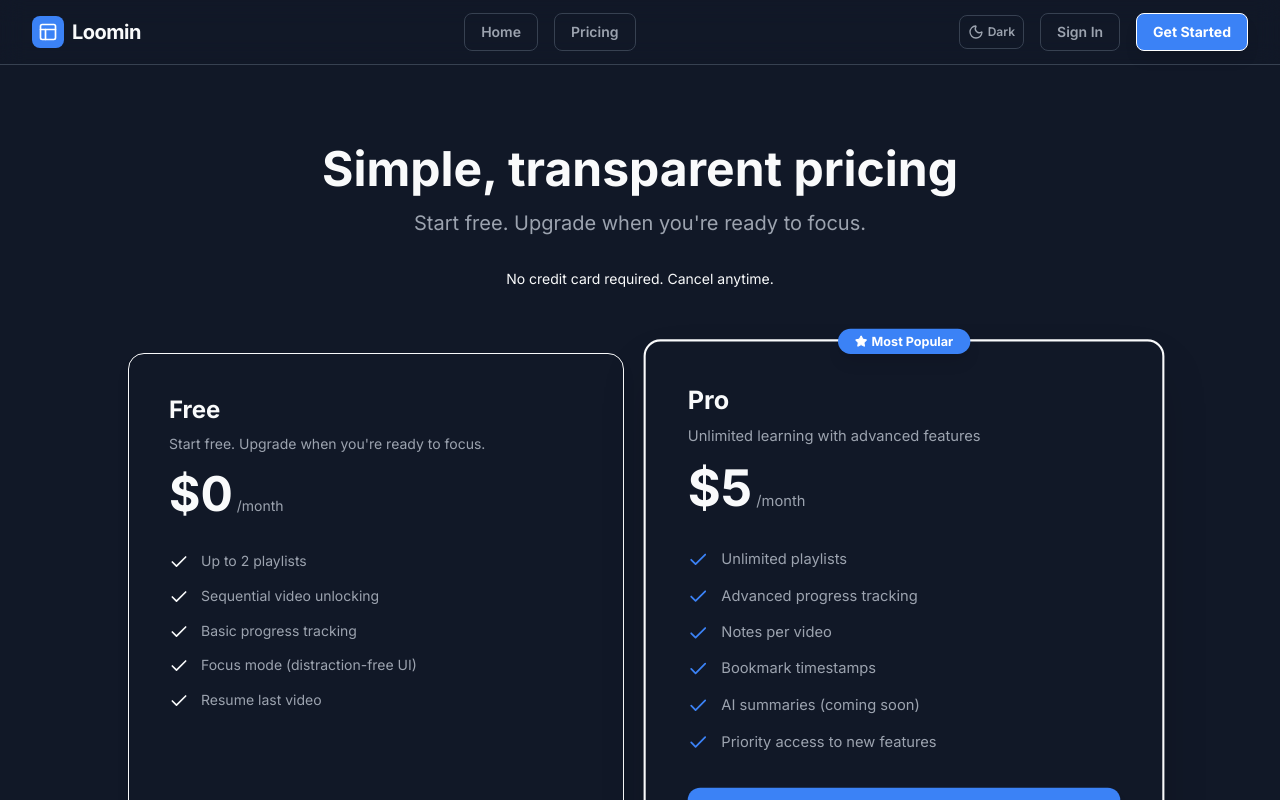
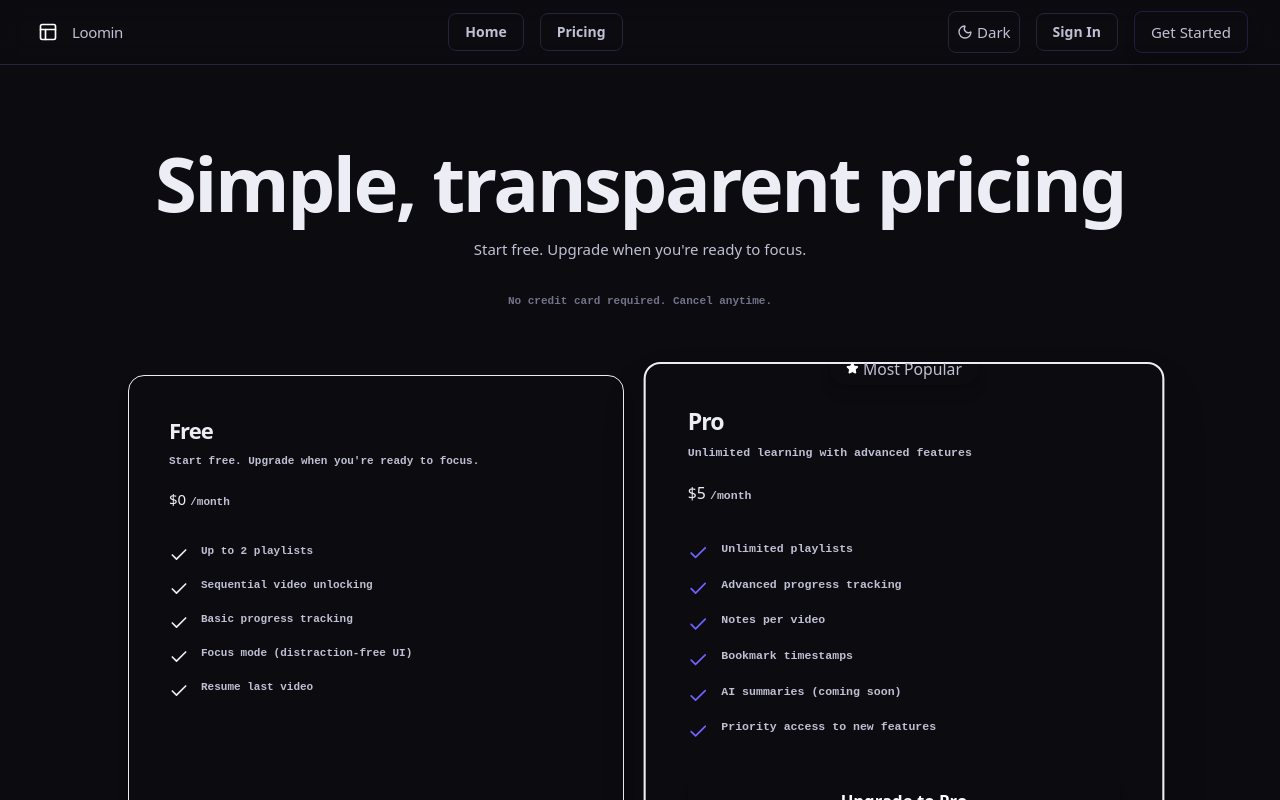
Before and after one commit to mohithedev/Loomin, a Next.js app: page /pricing in a window 1280 px wide. Shown: the top 800 px of the page. Built offline with nearby package versions, Linux system fonts and the light colour scheme.

Commit message:
feat: implement comprehensive design system with colors, typography, and components

```diff
--- a/src/app/globals.css
+++ b/src/app/globals.css
@@ -1,54 +1,356 @@
 @import "tailwindcss";
 
 @theme {
-  --font-sans: "Inter", ui-sans-serif, system-ui, sans-serif;
-  --font-mono: "JetBrains Mono", ui-monospace, SFMono-Regular, monospace;
+  --font-sans: "DM Sans", ui-sans-serif, system-ui, sans-serif;
+  --font-mono: "DM Mono", ui-monospace, SFMono-Regular, monospace;
+  --font-heading: "Syne", ui-sans-serif, system-ui, sans-serif;
 }
 
 html {
   scroll-behavior: smooth;
 }
 
+/* LIGHT THEME (Light) */
 :root {
-  --bg-primary: #ffffff;
-  --bg-secondary: #f3f4f6;
-  --text-primary: #111827;
-  --text-secondary: #4b5563;
-  --accent: #3b82f6;
-  --accent-hover: #2563eb;
-  --border: #e5e7eb;
+  /* Backgrounds */
+  --bg: #f3f3f8;
+  --surface: #ffffff;
+  --card: #f9f9ff;
+  --border: #e0e0ee;
+
+  /* Text */
+  --t1: #1a1a2e;
+  --t2: #4a4a6a;
+  --t3: #72728a;
+  --t4: #a0a0b8;
+
+  /* Accent */
+  --acc: #5b4ef8;
+  --acc2: #7c63ff;
+  --acc-glow: rgba(91, 78, 248, 0.22);
+  --acc-soft: rgba(91, 78, 248, 0.09);
+  --acc-rim: rgba(91, 78, 248, 0.22);
+
+  /* Status */
+  --success: #3ecf8e;
+  --success-soft: rgba(62, 207, 142, 0.12);
+  --warning: #f59e0b;
+  --danger: #f87171;
+
+  /* Shadows */
+  --shadow-sm: 0 4px 20px rgba(0, 0, 0, 0.1);
+  --shadow: 0 20px 60px rgba(0, 0, 0, 0.15);
 }
 
+/* DARK THEME (Default) */
 .dark {
-  --bg-primary: #111827;
-  --bg-secondary: #1f2937;
-  --text-primary: #f9fafb;
-  --text-secondary: #9ca3af;
-  --accent: #3b82f6;
-  --accent-hover: #60a5fa;
-  --border: #374151;
+  /* Backgrounds */
+  --bg: #0b0b10;
+  --surface: #141419;
+  --card: #1a1a22;
+  --border: #24243a;
+  --border2: #2a2a3d;
+
+  /* Text */
+  --t1: #ededf5;
+  --t2: #c0c0d4;
+  --t3: #72728a;
+  --t4: #40404e;
+
+  /* Accent */
+  --acc: #6c63ff;
+  --acc2: #8078ff;
+  --acc-glow: rgba(108, 99, 255, 0.22);
+  --acc-soft: rgba(108, 99, 255, 0.09);
+  --acc-rim: rgba(108, 99, 255, 0.22);
+
+  /* Status */
+  --success: #3ecf8e;
+  --success-soft: rgba(62, 207, 142, 0.12);
+  --warning: #f59e0b;
+  --danger: #f87171;
+
+  /* Shadows */
+  --shadow-sm: 0 4px 20px rgba(0, 0, 0, 0.4);
+  --shadow: 0 20px 60px rgba(0, 0, 0, 0.6);
 }
 
+/* MIDNIGHT THEME */
 .midnight {
-  --bg-primary: #020617;
-  --bg-secondary: #0f172a;
-  --text-primary: #f8fafc;
-  --text-secondary: #94a3b8;
-  --accent: #8b5cf6;
-  --accent-hover: #a78bfa;
-  --border: #1e293b;
+  /* Backgrounds */
+  --bg: #030410;
+  --surface: #080919;
+  --card: #0d0e20;
+  --border: #161728;
+  --border2: #1a1b2e;
+
+  /* Text */
+  --t1: #f0f1ff;
+  --t2: #d0d5ff;
+  --t3: #a0a5c8;
+  --t4: #606080;
+
+  /* Accent - Cyan for midnight */
+  --acc: #00d4ff;
+  --acc2: #00e8ff;
+  --acc-glow: rgba(0, 212, 255, 0.22);
+  --acc-soft: rgba(0, 212, 255, 0.09);
+  --acc-rim: rgba(0, 212, 255, 0.22);
+
+  /* Status */
+  --success: #3ecf8e;
+  --success-soft: rgba(62, 207, 142, 0.12);
+  --warning: #f59e0b;
+  --danger: #f87171;
+
+  /* Shadows */
+  --shadow-sm: 0 4px 20px rgba(0, 0, 0, 0.5);
+  --shadow: 0 20px 60px rgba(0, 0, 0, 0.7);
 }
 
 body {
-  background-color: var(--bg-primary);
-  color: var(--text-primary);
+  background-color: var(--bg);
+  color: var(--t1);
+  font-family: "DM Sans", system-ui, sans-serif;
   transition: background-color 0.3s ease, color 0.3s ease;
 }
 
-.bg-primary { background-color: var(--bg-primary); }
-.bg-secondary { background-color: var(--bg-secondary); }
-.text-primary { color: var(--text-primary); }
-.text-secondary { color: var(--text-secondary); }
-.text-accent { color: var(--accent); }
-.bg-accent { background-color: var(--accent); }
+/* Typography */
+h1, h2, h3, h4, h5, h6 {
+  font-family: "Syne", system-ui, sans-serif;
+  color: var(--t1);
+  letter-spacing: -0.5px;
+}
+
+h1 {
+  font-size: clamp(38px, 7.5vw, 76px);
+  font-weight: 800;
+  letter-spacing: -2.5px;
+}
+
+h2 {
+  font-size: clamp(22px, 3.5vw, 32px);
+  font-weight: 700;
+  letter-spacing: -1.5px;
+}
+
+h3 {
+  font-size: clamp(16px, 2.5vw, 22px);
+  font-weight: 700;
+  letter-spacing: -1px;
+}
+
+p, span {
+  font-size: clamp(13.5px, 1.2vw, 15px);
+  font-weight: 400;
+  color: var(--t2);
+  line-height: 1.6;
+}
+
+small, .text-sm {
+  font-size: 11px;
+  font-weight: 600;
+  font-family: "DM Mono", monospace;
+  color: var(--t3);
+}
+
+/* Utility Classes */
+.bg-primary { background-color: var(--bg); }
+.bg-surface { background-color: var(--surface); }
+.bg-card { background-color: var(--card); }
+
+.text-primary { color: var(--t1); }
+.text-secondary { color: var(--t2); }
+.text-muted { color: var(--t3); }
+.text-disabled { color: var(--t4); }
+
+.text-accent { color: var(--acc); }
+.text-success { color: var(--success); }
+.text-warning { color: var(--warning); }
+.text-danger { color: var(--danger); }
+
 .border-primary { border-color: var(--border); }
+.border-accent { border-color: var(--acc-rim); }
+
+/* Button Styles */
+.btn-primary {
+  background: var(--acc);
+  color: #fff;
+  padding: 8px 20px;
+  border-radius: 9px;
+  font-size: 14px;
+  font-weight: 700;
+  border: none;
+  box-shadow: 0 0 20px var(--acc-glow);
+  cursor: pointer;
+  transition: all 0.2s ease;
+}
+
+.btn-primary:hover {
+  background: var(--acc2);
+  transform: translateY(-1px);
+  box-shadow: 0 4px 24px var(--acc-glow);
+}
+
+.btn-ghost {
+  background: none;
+  border: 1px solid var(--border);
+  color: var(--t2);
+  padding: 7px 16px;
+  border-radius: 9px;
+  font-size: 14px;
+  font-weight: 700;
+  cursor: pointer;
+  transition: all 0.2s ease;
+}
+
+.btn-ghost:hover {
+  border-color: var(--acc-rim);
+  color: var(--t1);
+}
+
+.btn-soft {
+  background: var(--acc-soft);
+  border: 1px solid var(--acc-rim);
+  color: var(--acc);
+  padding: 8px 16px;
+  border-radius: 9px;
+  font-size: 14px;
+  font-weight: 700;
+  cursor: pointer;
+  transition: all 0.2s ease;
+}
+
+.btn-soft:hover {
+  background: rgba(108, 99, 255, 0.18);
+}
+
+.btn-success {
+  background: var(--success-soft);
+  border: 1px solid rgba(62, 207, 142, 0.3);
+  color: var(--success);
+  padding: 8px 16px;
+  border-radius: 9px;
+  font-size: 14px;
+  font-weight: 700;
+  cursor: pointer;
+  transition: all 0.2s ease;
+}
+
+/* Card Styles */
+.card {
+  background: var(--card);
+  border: 1px solid var(--border);
+  border-radius: 16px;
+  box-shadow: var(--shadow-sm);
+  padding: 20px;
+  transition: all 0.3s ease;
+}
+
+.card:hover {
+  border-color: var(--acc-rim);
+  transform: translateY(-2px);
+}
+
+.card-pro {
+  background: linear-gradient(160deg, #16163a 0%, #0e0e22 60%, #0a0a18 100%);
+  border: 1px solid rgba(124, 108, 252, 0.35);
+  box-shadow: 0 0 0 1px rgba(124, 108, 252, 0.22), var(--shadow);
+  border-radius: 20px;
+  transform: scale(1.02);
+}
+
+.modal-box {
+  background: var(--card);
+  border: 1px solid var(--border);
+  border-radius: 22px;
+  box-shadow: var(--shadow);
+  border-top: linear-gradient(90deg, transparent, var(--acc), transparent);
+}
+
+.surface-subtle {
+  background: rgba(24, 24, 35, 0.5);
+  border: 1px solid var(--border);
+  border-radius: 14px;
+  padding: 16px;
+}
+
+/* Animations */
+@keyframes fadeUp {
+  from {
+    opacity: 0;
+    transform: translateY(22px);
+  }
+  to {
+    opacity: 1;
+    transform: translateY(0);
+  }
+}
+
+@keyframes fadeIn {
+  from {
+    opacity: 0;
+  }
+  to {
+    opacity: 1;
+  }
+}
+
+@keyframes popIn {
+  from {
+    opacity: 0;
+    transform: scale(0.88);
+  }
+  to {
+    opacity: 1;
+    transform: scale(1);
+  }
+}
+
+@keyframes shimmer {
+  0% {
+    transform: translateX(-100%);
+  }
+  100% {
+    transform: translateX(200%);
+  }
+}
+
+@keyframes pulseGlow {
+  0%, 100% {
+    box-shadow: 0 0 0 0 var(--acc-glow);
+  }
+  50% {
+    box-shadow: 0 0 8px 4px rgba(0, 0, 0, 0.1);
+  }
+}
+
+@keyframes float {
+  0%, 100% {
+    transform: translateY(0);
+  }
+  50% {
+    transform: translateY(-6px);
+  }
+}
+
+/* Background Effects */
+.bg-grid {
+  background-image:
+    linear-gradient(var(--border) 1px, transparent 1px),
+    linear-gradient(90deg, var(--border) 1px, transparent 1px);
+  background-size: 48px 48px;
+  mask-image: radial-gradient(ellipse 80% 60% at 50% 0%, black 30%, transparent 80%);
+  opacity: 0.35;
+}
+
+.bg-glow {
+  background:
+    radial-gradient(ellipse 80% 60% at 15% 5%, var(--acc-glow), transparent 60%),
+    radial-gradient(ellipse 50% 45% at 85% 80%, rgba(255, 80, 80, 0.05), transparent 60%);
+}
+
+.navbar-blur {
+  background: rgba(9, 9, 14, 0.8);
+  backdrop-filter: blur(20px);
+}
```
